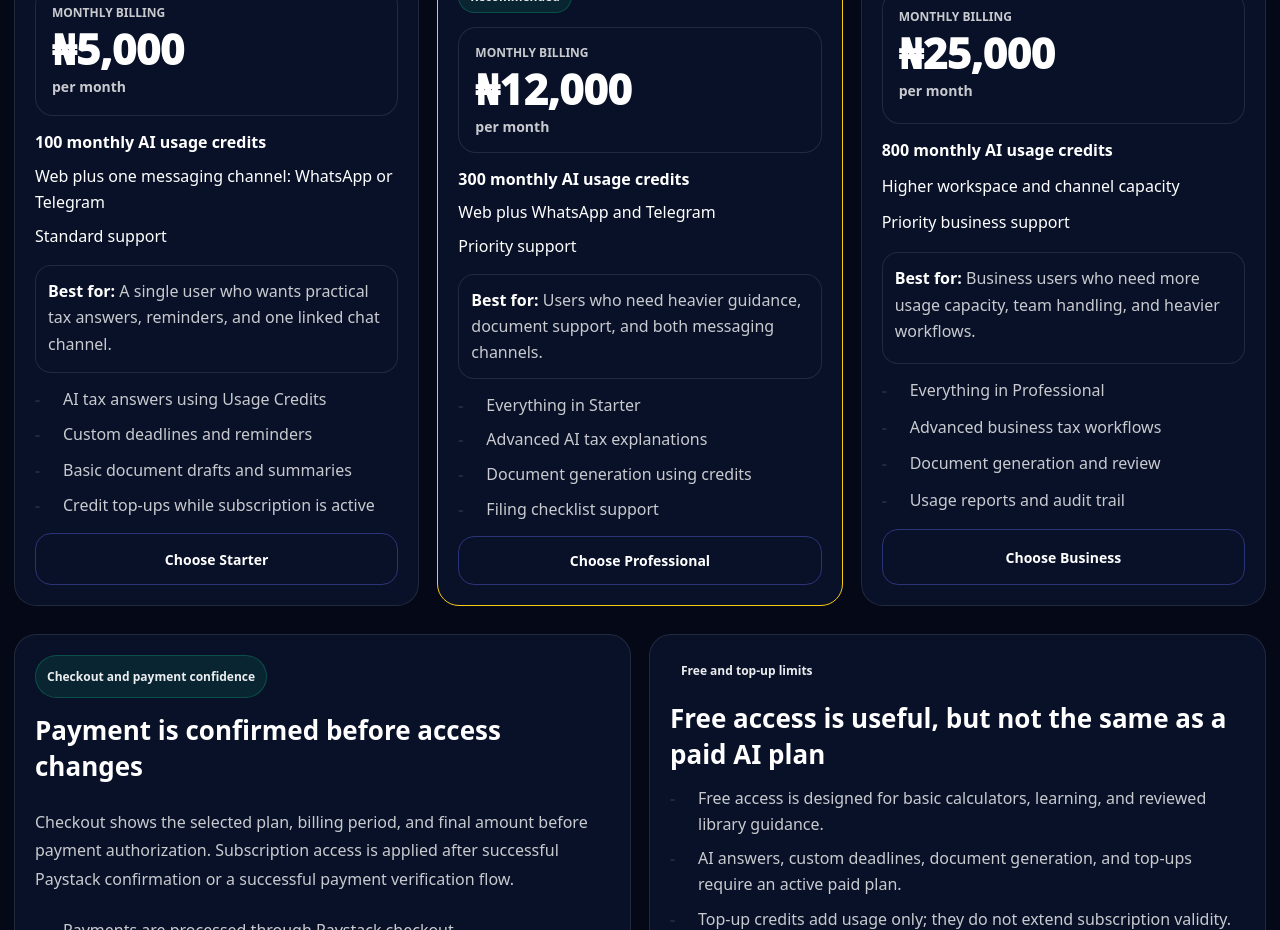
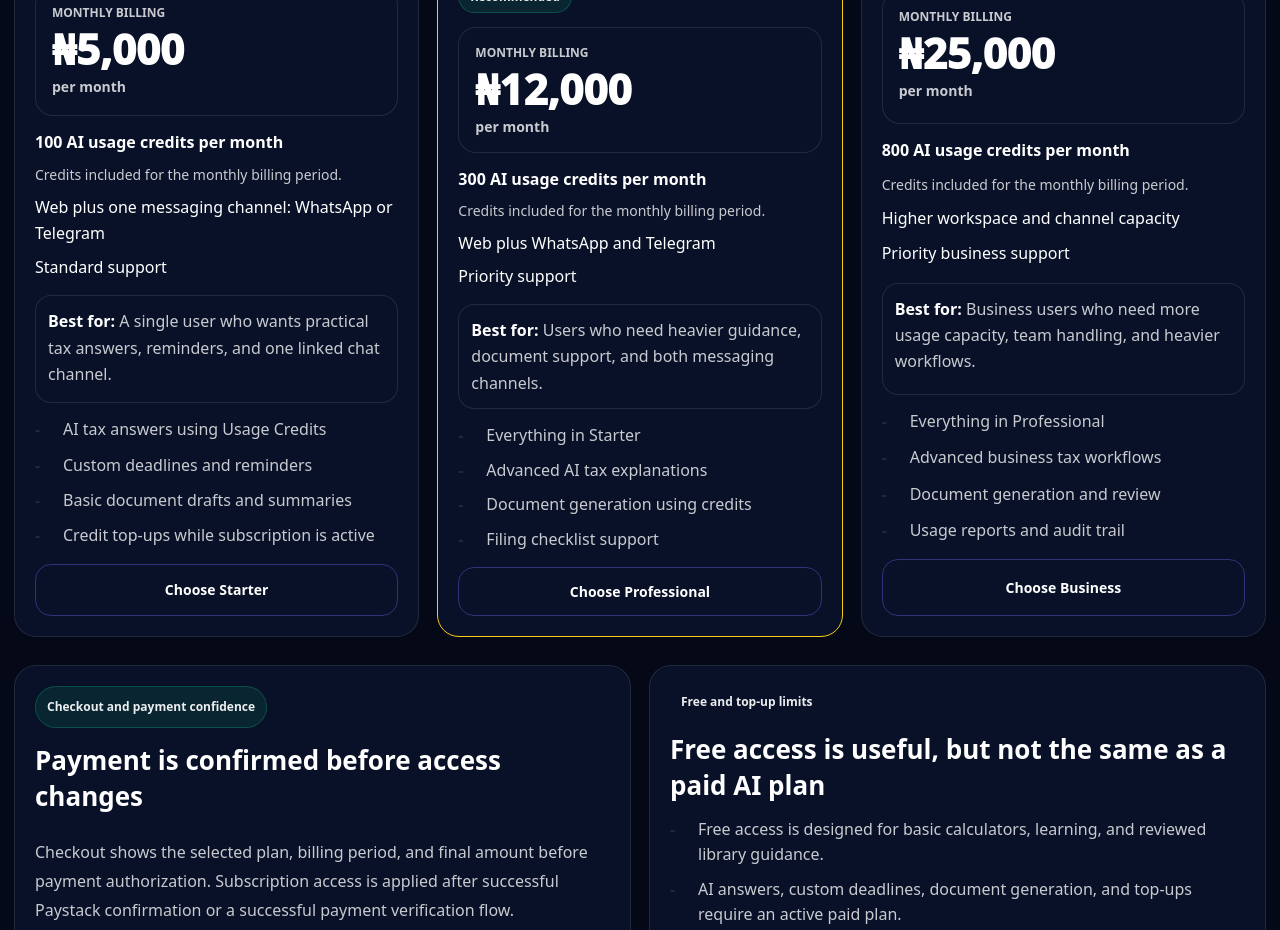
Before and after one commit to SirBM201/naija-tax-guide-frontend, a Next.js app: page /pricing in a window 1280 px wide. Shown: the part 800-1730 px from the top of the page. Built offline with nearby package versions, Linux system fonts and the light colour scheme; no server answers.

Commit message:
Align public pricing credits with billing cycle

```diff
--- a/app/pricing/page.tsx
+++ b/app/pricing/page.tsx
@@ -11,7 +11,7 @@ type PublicPlan = {
   name: string;
   audience: string;
   prices: Record<BillingCycle, string>;
-  credits: string;
+  credits: Record<BillingCycle, string>;
   channels: string;
   support: string;
   bestFor: string;
@@ -34,7 +34,11 @@ const plans: PublicPlan[] = [
       quarterly: "₦14,000",
       yearly: "₦51,000",
     },
-    credits: "100 monthly AI usage credits",
+    credits: {
+      monthly: "100 AI usage credits per month",
+      quarterly: "300 AI usage credits per quarter",
+      yearly: "1,200 AI usage credits per year",
+    },
     channels: "Web plus one messaging channel: WhatsApp or Telegram",
     support: "Standard support",
     bestFor: "A single user who wants practical tax answers, reminders, and one linked chat channel.",
@@ -53,7 +57,11 @@ const plans: PublicPlan[] = [
       quarterly: "₦33,600",
       yearly: "₦122,400",
     },
-    credits: "300 monthly AI usage credits",
+    credits: {
+      monthly: "300 AI usage credits per month",
+      quarterly: "900 AI usage credits per quarter",
+      yearly: "3,600 AI usage credits per year",
+    },
     channels: "Web plus WhatsApp and Telegram",
     support: "Priority support",
     bestFor: "Users who need heavier guidance, document support, and both messaging channels.",
@@ -73,7 +81,11 @@ const plans: PublicPlan[] = [
       quarterly: "₦70,000",
       yearly: "₦255,000",
     },
-    credits: "800 monthly AI usage credits",
+    credits: {
+      monthly: "800 AI usage credits per month",
+      quarterly: "2,400 AI usage credits per quarter",
+      yearly: "9,600 AI usage credits per year",
+    },
     channels: "Higher workspace and channel capacity",
     support: "Priority business support",
     bestFor: "Business users who need more usage capacity, team handling, and heavier workflows.",
@@ -210,6 +222,12 @@ function billingLabel(cycle: BillingCycle): string {
   return "per month";
 }
 
+function creditNote(cycle: BillingCycle): string {
+  if (cycle === "quarterly") return "Total credits included for the 3-month billing period.";
+  if (cycle === "yearly") return "Total credits included for the 12-month billing period.";
+  return "Credits included for the monthly billing period.";
+}
+
 function smallList(items: string[]) {
   return (
     <div style={{ display: "grid", gap: 9 }}>
@@ -326,7 +344,8 @@ export default function PublicPricingPage() {
               </div>
 
               <div style={{ display: "grid", gap: 8, color: "var(--text)", lineHeight: 1.6 }}>
-                <strong>{plan.credits}</strong>
+                <strong>{plan.credits[billingCycle]}</strong>
+                <span style={{ color: "var(--text-muted)", fontSize: 14 }}>{creditNote(billingCycle)}</span>
                 <span>{plan.channels}</span>
                 <span>{plan.support}</span>
               </div>
```
